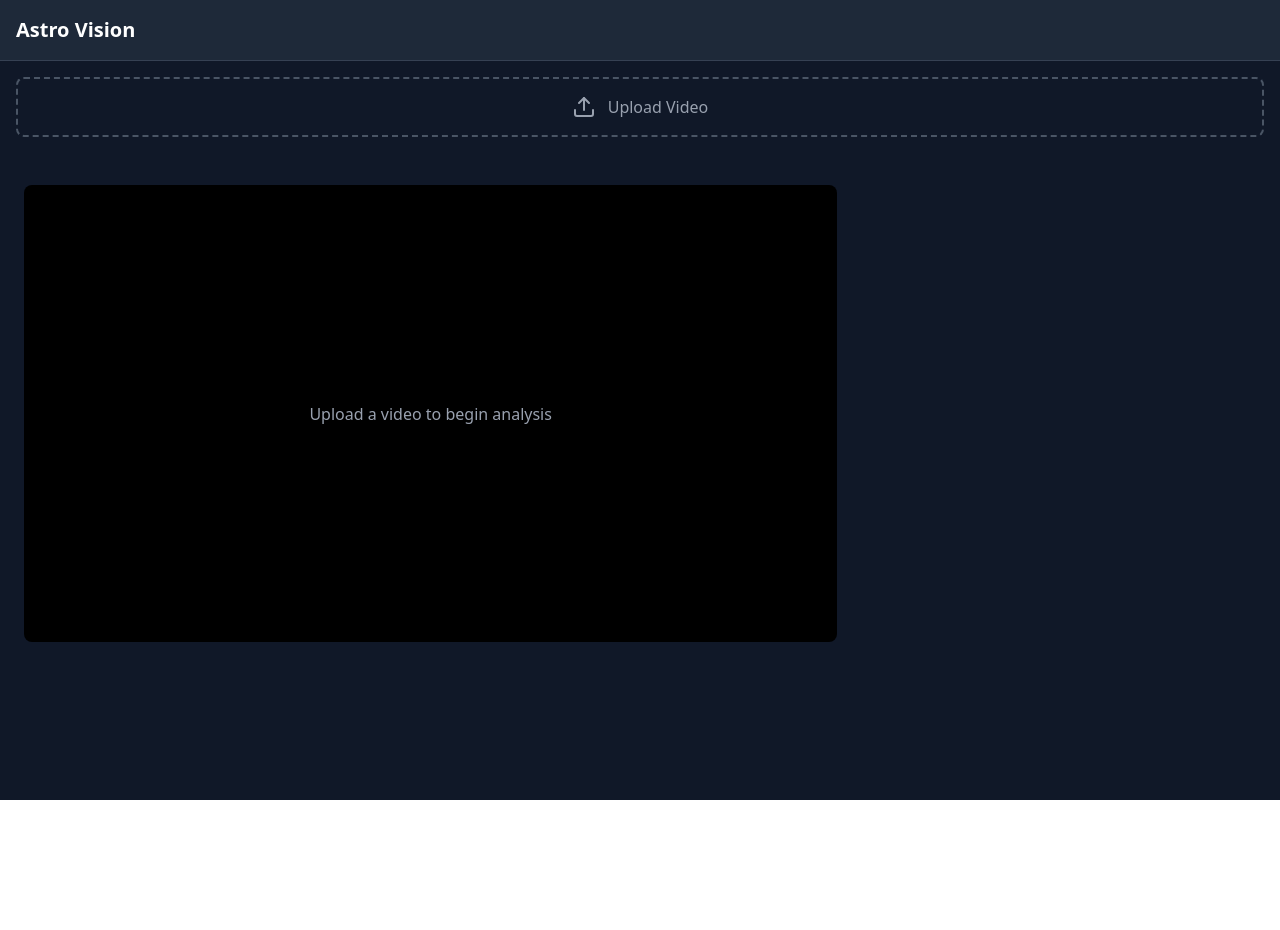
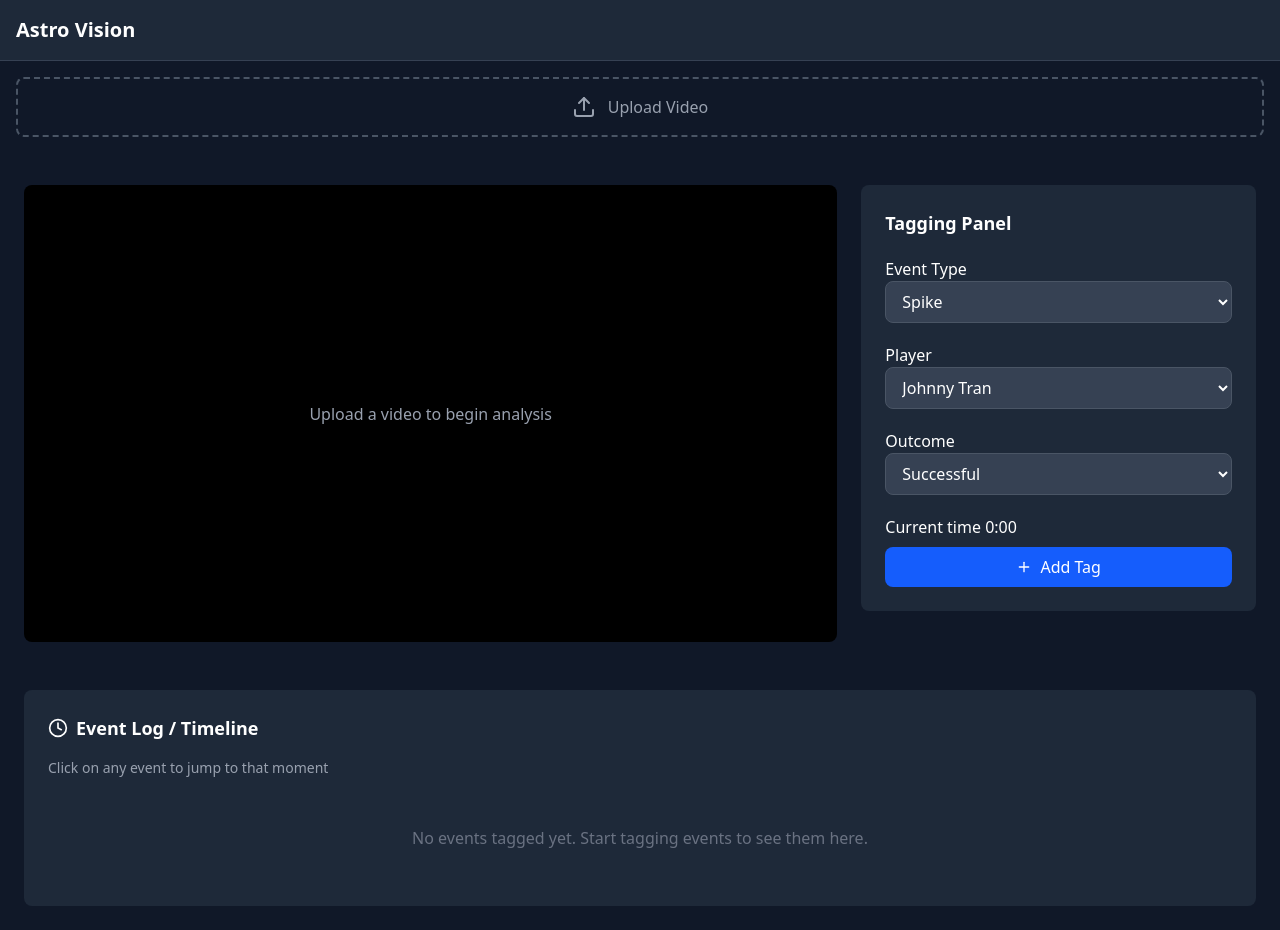
Before and after one commit to jtran217/astro-vision, a React (Vite) app in the folder frontend/: page / in a window 1280 px wide. Before the commit the page ends 800 px from the top, so only its background shows below. Built offline with nearby package versions, Linux system fonts and the light colour scheme.

Commit message:
Got Tag working and clicking on event takes to that time frame.
Signed-off-by: Johnny Tran <jktran1998@gmail.com>

```diff
--- a/frontend/src/App.tsx
+++ b/frontend/src/App.tsx
@@ -3,6 +3,18 @@ import "./App.css";
 import FileUpload from "./components/FileUpload";
 import Header from "./components/Header";
 import { VideoPlayer } from "./components/VideoPlayer";
+import { eventType, teamPlayer, outcome } from "./data/volleyballData";
+import TagPanel from "./components/TagPanel";
+import { EventTimeline } from "./components/EventTimeline";
+
+interface Event {
+  id: number;
+  timestamp: number;
+  eventType: string;
+  player: string;
+  outcome: string;
+  time: string;
+}
 
 function App() {
   const [videoSrc, setVideoSrc] = useState<string | null>(null);
@@ -18,8 +30,14 @@ function App() {
   const handleTimeUpdate = (time: number) => {
     setCurrentTime(time);
   };
-  const handleClearTags = () => {
-    setEvents([]);
+  const handleAddTag = (tag: Event) => {
+    setEvents((prev) =>
+      [...prev, tag].sort((a, b) => a.timestamp - b.timestamp)
+    );
+  };
+  const handleEventClick = (timestamp: number) => {
+    setSeekTo(timestamp);
+    setTimeout(() => setSeekTo(null), 100);
   };
   return (
     <div className="min-h-screen  bg-gray-900 text-white">
@@ -36,6 +54,18 @@ function App() {
               seekTo={seekTo}
             />
           </div>
+          <div className="col-span-4">
+            <TagPanel
+              eventType={eventType}
+              players={teamPlayer}
+              outcome={outcome}
+              currentTime={currentTime}
+              onAddTag={handleAddTag}
+            />
+          </div>
+          <div className="col-span-12 mt-6">
+            <EventTimeline events={events} onEventClick={handleEventClick} />
+          </div>
         </div>
       </div>
     </div>
--- /dev/null
+++ b/frontend/src/components/EventTimeline.tsx
@@ -0,0 +1,74 @@
+import React from "react";
+import { Clock, User, Target } from "lucide-react";
+
+interface Event {
+  id: number;
+  timestamp: number;
+  eventType: string;
+  player: string;
+  outcome: string;
+  time: string;
+}
+
+interface EventTimelineProps {
+  events: Event[];
+  onEventClick: (timestamp: number) => void;
+}
+
+export const EventTimeline: React.FC<EventTimelineProps> = ({
+  events,
+  onEventClick,
+}) => {
+  return (
+    <div className="bg-gray-800 rounded-lg p-6">
+      <h3 className="text-lg font-semibold text-white mb-4 flex items-center space-x-2">
+        <Clock size={20} />
+        <span>Event Log / Timeline</span>
+      </h3>
+
+      <div className="text-sm text-gray-400 mb-4">
+        Click on any event to jump to that moment
+      </div>
+
+      {events.length === 0 ? (
+        <div className="text-gray-500 text-center py-8">
+          No events tagged yet. Start tagging events to see them here.
+        </div>
+      ) : (
+        <div className="space-y-2 max-h-64 overflow-y-auto">
+          {events.map((event, index) => (
+            <div
+              key={event.id}
+              onClick={() => onEventClick(event.timestamp)}
+              className="flex items-center space-x-4 p-3 bg-gray-700 hover:bg-gray-600 rounded-lg cursor-pointer transition-colors group"
+            >
+              <div className="flex-1 flex items-center justify-between">
+                <div className="flex items-center space-x-4">
+                  <span className="text-blue-400 font-mono text-sm">
+                    {event.time}
+                  </span>
+
+                  <span className="text-white font-medium capitalize">
+                    {event.eventType}
+                  </span>
+
+                  <div className="flex items-center space-x-1 text-gray-300">
+                    <User size={14} />
+                    <span className="text-sm">{event.player}</span>
+                  </div>
+
+                  <div className="flex items-center space-x-1">
+                    <span className="text-sm text-gray-400 capitalize">
+                      {event.outcome}
+                    </span>
+                  </div>
+                </div>
+                <div className="text-xs text-gray-500">#{index + 1}</div>
+              </div>
+            </div>
+          ))}
+        </div>
+      )}
+    </div>
+  );
+};
--- /dev/null
+++ b/frontend/src/components/TagPanel.tsx
@@ -0,0 +1,105 @@
+import { Plus } from "lucide-react";
+import { useState } from "react";
+
+interface TagPanelProp {
+  eventType: string[];
+  players: string[];
+  outcome: string[];
+  currentTime: number;
+  onAddTag: (tag: any) => void;
+}
+
+const TagPanel: React.FC<TagPanelProp> = ({
+  eventType,
+  players,
+  outcome,
+  currentTime,
+  onAddTag,
+}) => {
+  const [selectedEventType, setSelectedEventType] = useState(
+    eventType ? eventType[0] : ""
+  );
+  const [selectedPlayer, setSelectedPlayer] = useState(
+    players ? players[0] : ""
+  );
+  const [selectedOutcome, setSelectedOutcome] = useState(
+    outcome ? outcome[0] : ""
+  );
+
+  const formatTime = (time: number) => {
+    const minutes = Math.floor(time / 60);
+    const seconds = Math.floor(time % 60);
+    return `${minutes}:${seconds.toString().padStart(2, "0")}`;
+  };
+
+  const handleAddTag = () => {
+    const tag = {
+      id: Date.now(),
+      timestamp: currentTime,
+      eventType: selectedEventType,
+      player: selectedPlayer,
+      outcome: selectedOutcome,
+      time: formatTime(currentTime),
+    };
+    onAddTag(tag);
+  };
+
+  return (
+    <div className="bg-gray-800 rounded-lg p-6">
+      <div>
+        <h3 className="text-lg font-semibold text-white mb-4">Tagging Panel</h3>
+        <div className="space-y-4 mt-5">
+          <label>Event Type</label>
+          <select
+            value={selectedEventType}
+            onChange={(e) => setSelectedEventType(e.target.value)}
+            className="w-full bg-gray-700 border border-gray-600 rounded-lg px-3 py-2 text-white focus:ring-2 focus:ring-blue-500 focus:border-transparent"
+          >
+            {eventType.map((type) => (
+              <option>{type}</option>
+            ))}
+          </select>
+        </div>
+        <div className="space-y-4 mt-5">
+          <label>Player</label>
+          <select
+            value={selectedPlayer}
+            onChange={(e) => setSelectedPlayer(e.target.value)}
+            className="w-full bg-gray-700 border border-gray-600 rounded-lg px-3 py-2 text-white focus:ring-2 focus:ring-blue-500 focus:border-transparent"
+          >
+            {players.map((player) => (
+              <option>{player}</option>
+            ))}
+          </select>
+        </div>
+
+        <div className="space-y-4 mt-5">
+          <label>Outcome</label>
+          <select
+            value={selectedOutcome}
+            onChange={(e) => setSelectedOutcome(e.target.value)}
+            className="w-full bg-gray-700 border border-gray-600 rounded-lg px-3 py-2 text-white focus:ring-2 focus:ring-blue-500 focus:border-transparent"
+          >
+            {outcome.map((outcome) => (
+              <option>{outcome}</option>
+            ))}
+          </select>
+        </div>
+      </div>
+      <div className="mt-5 space-y-2">
+        <h4>Current time {formatTime(currentTime)}</h4>
+        <div className="flex space-x-3">
+          <button
+            onClick={handleAddTag}
+            className="flex-1 bg-blue-600 hover:bg-blue-700 text-white font-medium py-2 px-4 rounded-lg transition-colors flex items-center justify-center space-x-2"
+          >
+            <Plus size={16} />
+            <span>Add Tag</span>
+          </button>
+        </div>
+      </div>
+    </div>
+  );
+};
+
+export default TagPanel;
--- /dev/null
+++ b/frontend/src/data/volleyballData.ts
@@ -0,0 +1,12 @@
+export const eventType = ["Spike", "Serve", "Block", "Dig", "Set", "Pass"];
+
+export const teamPlayer = [
+  "Johnny Tran",
+  "Ethan Law ",
+  "Andrew Tran",
+  "Darrin Pham",
+  "Kangmo Park",
+  "Anro ",
+];
+
+export const outcome = ["Successful", "Block", "Error", "Neutral"];
```
